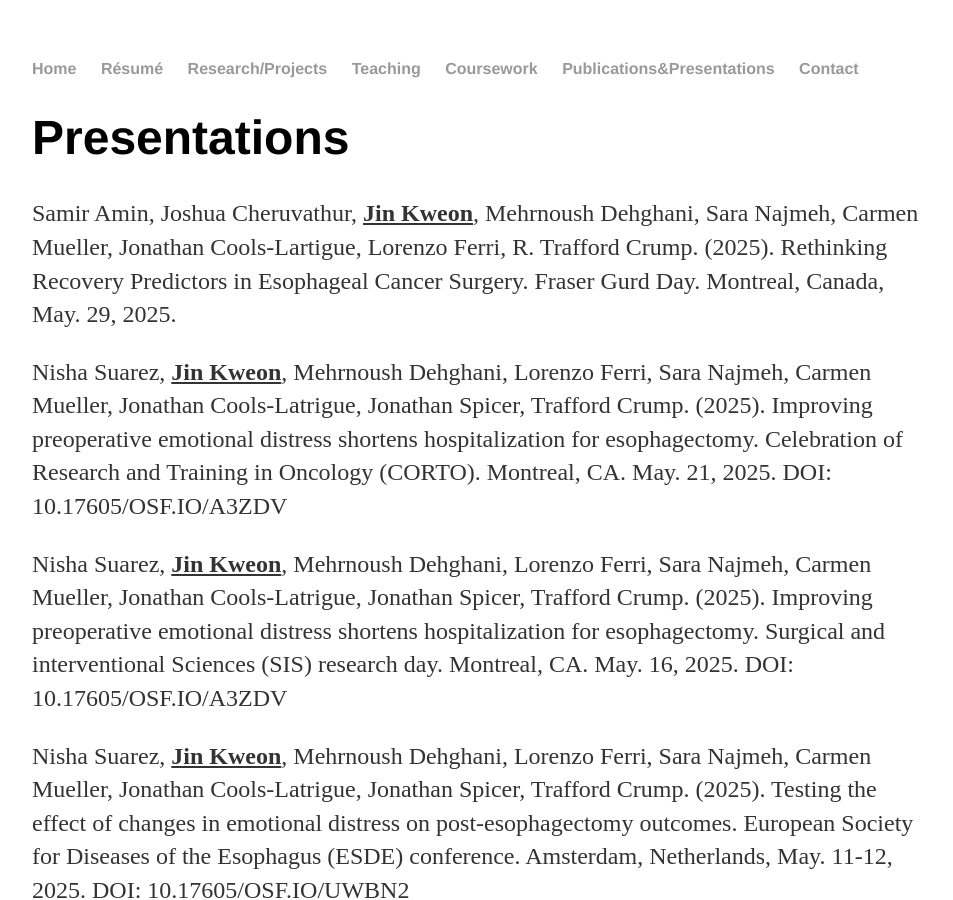
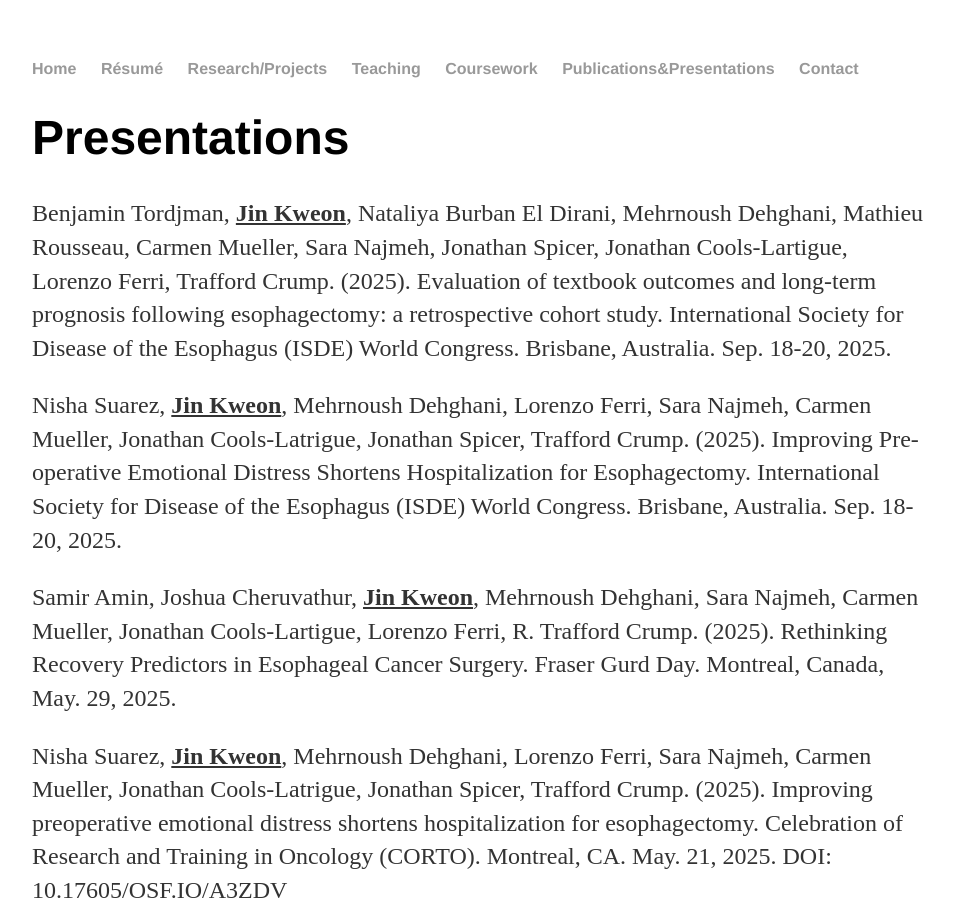
Before and after one commit to yjkweon24/yjkweon24.github.io, a Jekyll site: the page built from publication/publication.md, in a window 1280 px wide and 900 px high. Shown: the whole window, without its empty margins (160-1113 px from the left). Built offline with Jekyll 4.4.1, drawn with Linux system fonts in a browser that asks for light colours; some of the changed text lies outside the part shown.

Commit message:
Update publication.md

```diff
--- a/publication/publication.md
+++ b/publication/publication.md
@@ -4,6 +4,10 @@ title: Publications
 ---
 
 # Presentations
+
+Benjamin Tordjman, **<u>Jin Kweon</u>**, Nataliya Burban El Dirani, Mehrnoush Dehghani, Mathieu Rousseau, Carmen Mueller, Sara Najmeh, Jonathan Spicer, Jonathan Cools-Lartigue, Lorenzo Ferri, Trafford Crump. (2025). Evaluation of textbook outcomes and long-term prognosis following esophagectomy: a retrospective cohort study. International Society for Disease of the Esophagus (ISDE) World Congress. Brisbane, Australia. Sep. 18-20, 2025.
+
+Nisha Suarez, **<u>Jin Kweon</u>**, Mehrnoush Dehghani, Lorenzo Ferri, Sara Najmeh, Carmen Mueller, Jonathan Cools-Latrigue, Jonathan Spicer, Trafford Crump. (2025). Improving Pre-operative Emotional Distress Shortens Hospitalization for Esophagectomy. International Society for Disease of the Esophagus (ISDE) World Congress. Brisbane, Australia. Sep. 18-20, 2025.
 
 Samir Amin, Joshua Cheruvathur, **<u>Jin Kweon</u>**, Mehrnoush Dehghani, Sara Najmeh, Carmen Mueller, Jonathan Cools-Lartigue, Lorenzo Ferri, R. Trafford Crump. (2025). Rethinking Recovery Predictors in Esophageal Cancer Surgery. Fraser Gurd Day. Montreal, Canada, May. 29, 2025.
 
@@ -25,6 +29,8 @@ Albouy, P., **<u>Kweon, Y.J.</u>**, Whittaker, H., Baillet, S., Zatorre, R.J. (
 
 # Publications
 
+**Yong Jin Kweon**, Yousif Salman, Shayan Dhillon, Mehrnoush Dehghani, Emad A. Mohammed,  R. Trafford Crump (2025). [Comparing Missing Data Imputation Methods for Patient-Reported Outcomes in Esophageal Cancer Research.] (https://www.medrxiv.org/content/10.1101/2025.09.10.25335531v1)
+
 Samir S. Amin, **Jin Kweon**, Joshua S. Cheruvathur, Mehrnoush Dehghani, Sara Najmeh, Carmen Mueller, Jonathan Cools-Lartigue, Lorenzo Ferri, R. Trafford Crump (2025). [Preoperative Quality-of-Life and Recovery Following Esophagectomy: Identifying Modifiable Factors Associated with Improvement](https://www.medrxiv.org/content/10.1101/2025.07.30.25332378v1)
 
 **Yong Jin Kweon**, Chenyu Liu, Gregory Fonseca, Jun Ding (2025). [DTractor enhances cell type deconvolution in spatial transcriptomics by integrating deep neural networks, transfer learning, and matrix factorization](https://www.biorxiv.org/content/10.1101/2025.04.12.648541v1)
```
